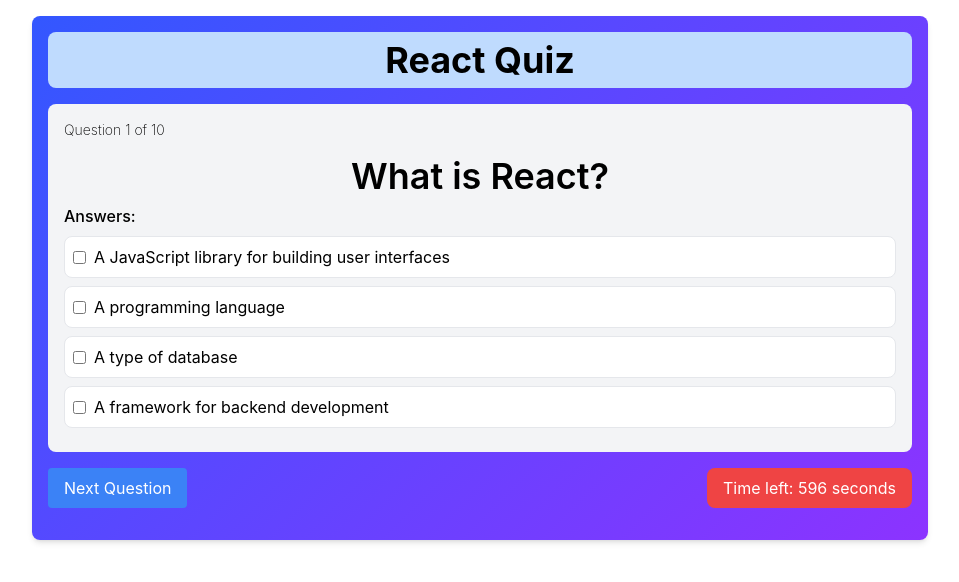
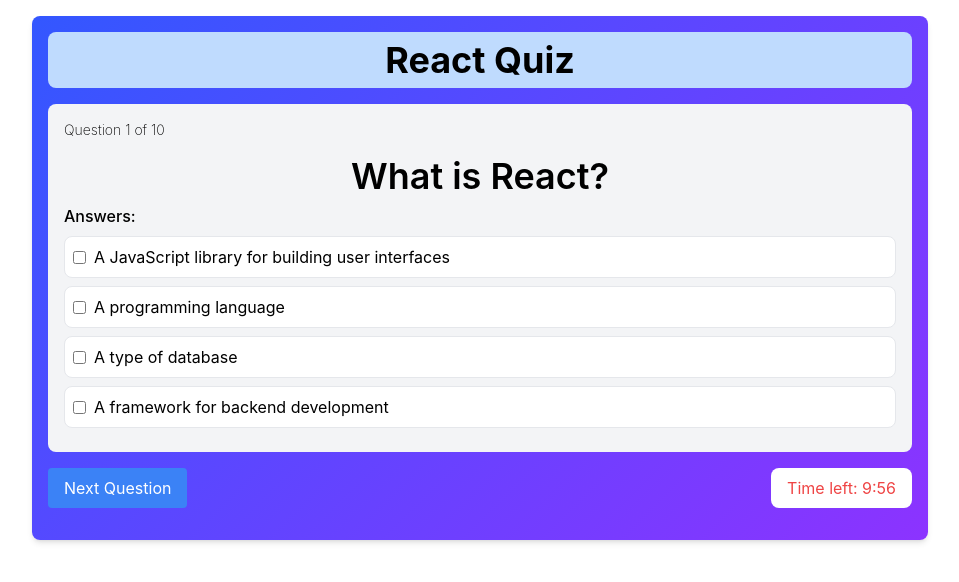
Before and after one commit to Zhihare/quiztest, a React (Create React App) app: page /quiztest/quiz/1 in a window 1280 px wide. Shown: the top 582 px of the page, without its empty margins (160-1119 px from the left). Built offline with nearby package versions, Linux system fonts and the light colour scheme.

Commit message:
update timer

```diff
--- a/src/components/Quiz/Quiz.tsx
+++ b/src/components/Quiz/Quiz.tsx
@@ -80,6 +80,15 @@ const Quiz: React.FC = () => {
     return <div>Loading...</div>;
   }
 
+
+   const formatTime = (time: number) => {
+    const minutes = Math.floor(time / 60);
+    const seconds = time % 60;
+    return `${minutes}:${seconds < 10 ? '0' : ''}${seconds}`;
+  };
+
+
+
   const currentQuestion = quiz.questions[currentQuestionIndex];
 
   return (
@@ -105,7 +114,7 @@ const Quiz: React.FC = () => {
         <button onClick={handleNextQuestion} className="px-4 py-2 bg-blue-500 text-white rounded">
           {currentQuestionIndex < quiz.questions.length - 1 ? 'Next Question' : 'Finish'}
         </button>
-        <p className="bg-red-500 text-white px-4 py-2 rounded-lg">Time left: {timeLeft} seconds</p>
+        <p className=" bg-white text-red-500 px-4 py-2 rounded-lg">Time left: {formatTime(timeLeft)}</p>
       </div>
     </div>
   );
--- a/src/components/QuizResult/QuizRezult.tsx
+++ b/src/components/QuizResult/QuizRezult.tsx
@@ -1,15 +1,31 @@
-import React from 'react';
+import React, { useEffect, useState } from 'react';
 import { useLocation, useNavigate, useParams } from 'react-router-dom';
+import { getQuizzes } from '../../redax/api';
+import { Quiz } from '../../redax/types';
 
 const QuizResult: React.FC = () => {
+  const [quiz, setQuiz] = useState<Quiz | null>(null);
   const { state } = useLocation() as any;
   const navigate = useNavigate();
-    const { id } = useParams<{ id: string }>();
+  const { id } = useParams<{ id: string }>();
+
+    useEffect(() => {
+    const fetchQuiz = async () => {
+      const quizzes = await getQuizzes();
+      const foundQuiz = quizzes.find(q => q.id === id);
+      if (foundQuiz) {
+          setQuiz(foundQuiz);
+      }
+    };
+
+    fetchQuiz();
+  }, [id]);
 
   return (
-    <div className="max-w-2xl mx-auto p-4 bg-white shadow-md rounded-lg">
+    <div className="max-w-2xl mx-auto p-4 bg-white shadow-md rounded-lg" style={{background: quiz?.color}}>
       <h2 className="text-2xl font-bold mb-4">Quiz Result</h2>
       <p className="text-xl text-center font-semibold mb-2">You scored <span className=' text-green-500'>{state.score}</span> out of {state.total}</p>
+      <img src={state.score === 0 ? "https://i.gifer.com/YQDs.gif" : "https://i.gifer.com/5UKC.gif"} alt="scoreanimation" className=' w-20 h-20 m-auto mb-5'/>
       <button onClick={() => navigate(`/quiz/${id}`)} className="px-4 py-2 bg-blue-500 text-white rounded">
         Retake Quiz
       </button>
```
